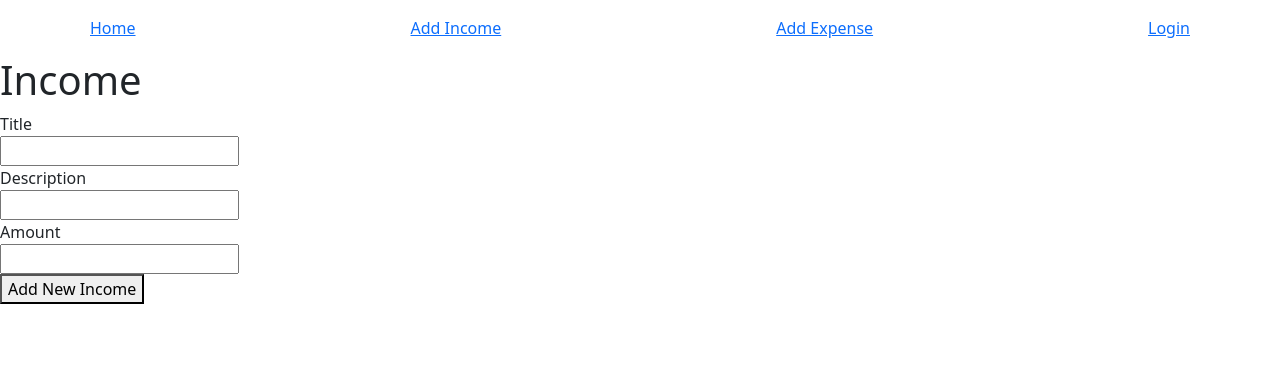
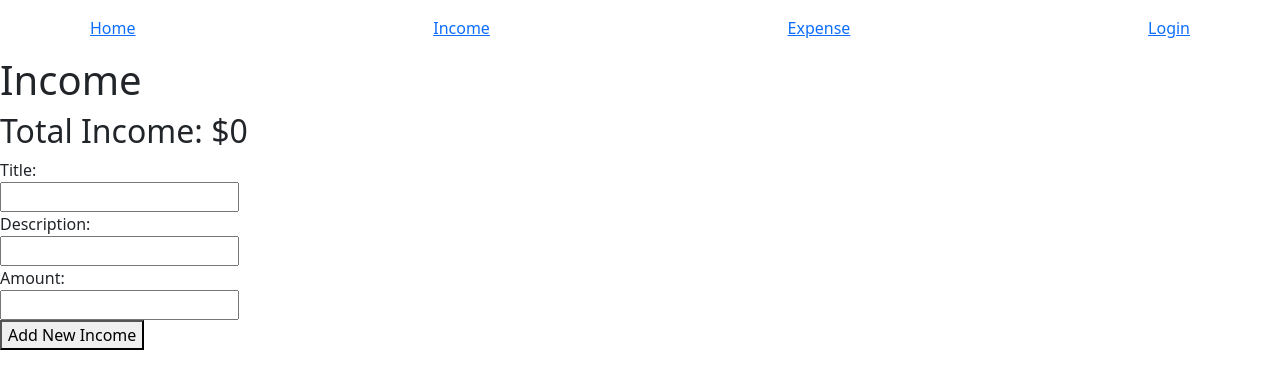
Before and after one commit to saradomincroft/budget-tracker, a React (Create React App) app: page /incomes/new in a window 1280 px wide. Shown: the top 388 px of the page. Built offline with nearby package versions, Linux system fonts and the light colour scheme; no server answers.

Commit message:
fixed income totalling bug

```diff
--- a/src/App.js
+++ b/src/App.js
@@ -54,7 +54,7 @@ function App() {
 
   // INCOMES
   useEffect(() => {
-    fetch('http://localhost:4001/incomeS')
+    fetch('http://localhost:4001/incomes')
       .then(response => response.json())
       .then(json => setIncomes(json))
       .then(() => setIsLoading(false));
--- a/src/components/ExpensesForm.js
+++ b/src/components/ExpensesForm.js
@@ -57,13 +57,13 @@ export default function ExpensesForm({ addExpense }) {
             {/* <button type="button" onClick={handleBack}>Back</button>
             <button type="button" onClick={handleForward}>Forward</button> */}
             <form onSubmit={handleSubmit}>
-                <label>Title</label> <br/>
+                <label>Title:</label> <br/>
                 <input type="text" value={title} onChange={(e) => setTitle(e.target.value)} /> <br/>
 
-                <label>Description</label> <br/>
+                <label>Description:</label> <br/>
                 <input type="text" value={description} onChange={(e) => setDescription(e.target.value)} /> <br/>
 
-                <label>Amount</label> <br/>
+                <label>Amount:</label> <br/>
                 <input type="text" value={amount} onChange={(e) => setAmount(e.target.value)} /> <br/>
 
                 <button type="submit">Add New Expense</button>
--- a/src/components/IncomesForm.js
+++ b/src/components/IncomesForm.js
@@ -57,13 +57,13 @@ export default function IncomesForm({ addIncome }) {
             {/* <button type="button" onClick={handleBack}>Back</button>
             <button type="button" onClick={handleForward}>Forward</button> */}
             <form onSubmit={handleSubmit}>
-                <label>Title</label> <br/>
+                <label>Title:</label> <br/>
                 <input type="text" value={title} onChange={(e) => setTitle(e.target.value)} /> <br/>
 
-                <label>Description</label> <br/>
+                <label>Description:</label> <br/>
                 <input type="text" value={description} onChange={(e) => setDescription(e.target.value)} /> <br/>
 
-                <label>Amount</label> <br/>
+                <label>Amount:</label> <br/>
                 <input type="text" value={amount} onChange={(e) => setAmount(e.target.value)} /> <br/>
 
                 <button type="submit">Add New Income</button>
--- a/src/components/IncomesIndex.js
+++ b/src/components/IncomesIndex.js
@@ -3,11 +3,10 @@ import { Outlet } from "react-router-dom"
 import IncomesTotal from "./IncomesTotal";
 
 export default function IncomeIndex() {
-
     const [incomes, setIncomes] = useState([]);
 
     useEffect(() => {
-        fetch('http://localhost:4000/incomes/')
+        fetch('http://localhost:4001/incomes/')
             .then(response => response.json())
             .then(json => setIncomes(json))
             .catch(error => console.error('Error fetching incomes:', error));
@@ -17,6 +16,7 @@ export default function IncomeIndex() {
     return (
         <>
         <h1>Income</h1>
+        <IncomesTotal incomes={incomes} />
         <Outlet />
         </>
     )
--- a/src/components/IncomesTotal.js
+++ b/src/components/IncomesTotal.js
@@ -1,7 +1,7 @@
 import React from 'react';
 
 export default function IncomesTotal({ incomes }) {
-    const totalAmount = incomes.reduce((total, incomes) => total + incomes.amount, 0);
+    const totalAmount = incomes.reduce((total, income) => total + income.amount, 0);
 
     return (
         <div>
--- a/src/components/Index.js
+++ b/src/components/Index.js
@@ -19,14 +19,14 @@ export default function Index() {
                 <Nav>
                     <Nav.Link>
                         <NavLink to="/incomes">
-                            Add Income
+                            Income
                         </NavLink>
                     </Nav.Link>
                 </Nav>
                 <Nav>
                     <Nav.Link>
                         <NavLink to="/expenses">
-                            Add Expense
+                            Expense
                         </NavLink>
                     </Nav.Link>
                 </Nav>
```
Also changed, not shown: src/incomes.json (+21 -4 lines).
